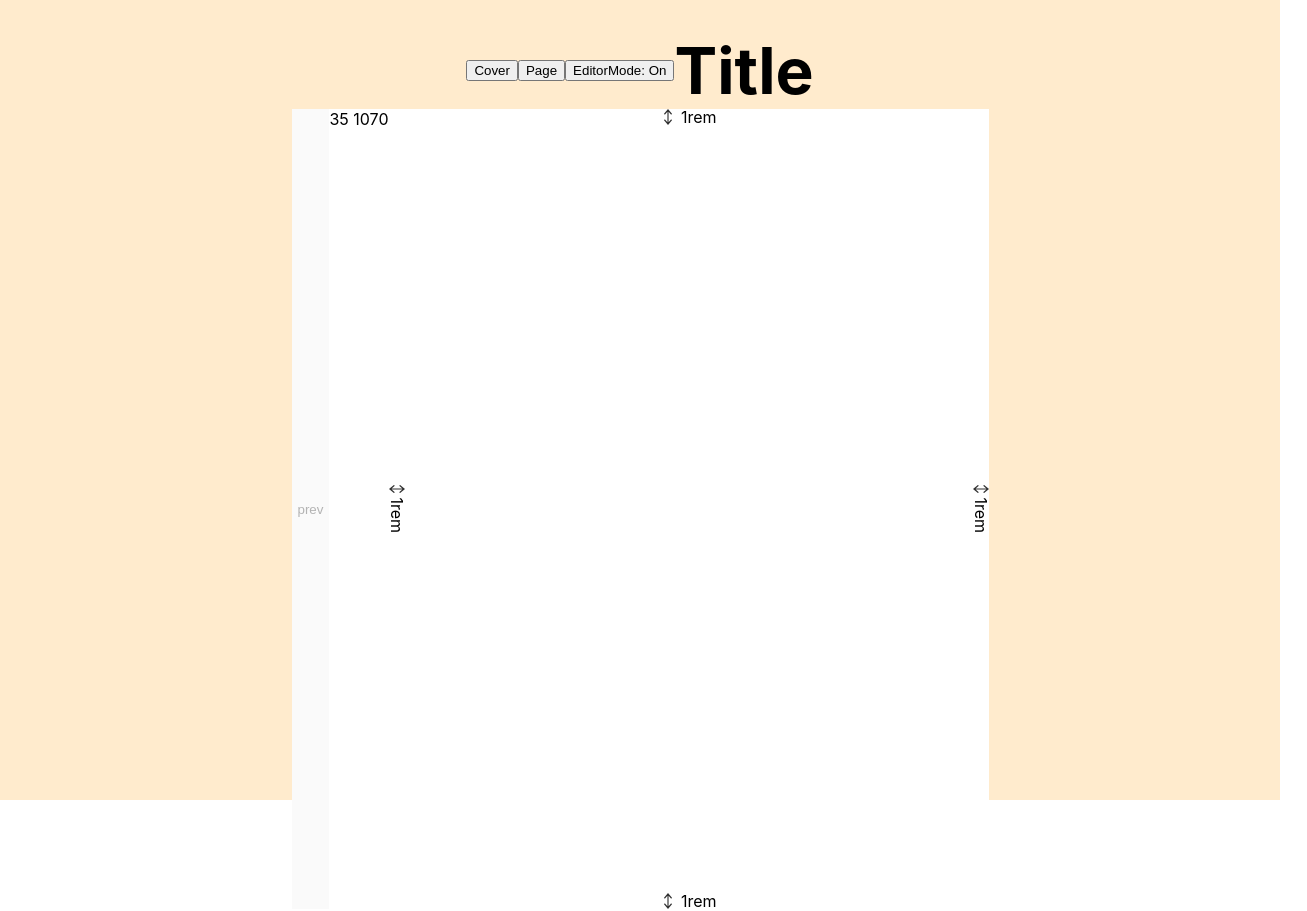
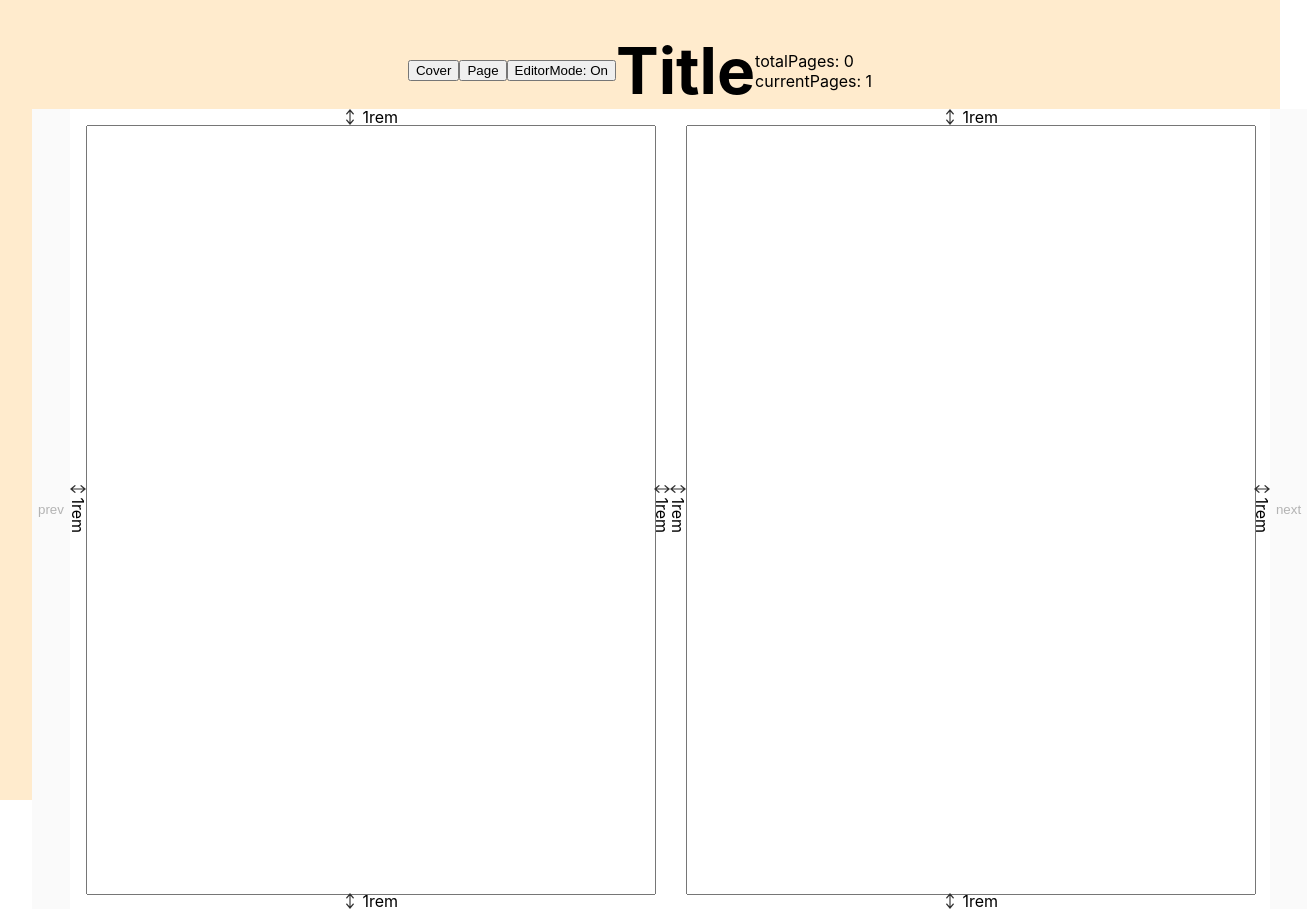
Before and after one commit to DrKiraDmitry/browserBook, a React (Create React App) app: page / in a window 1280 px wide. Shown: the whole page, 1307 px wide, since content can reach past the window. Built offline with nearby package versions, Linux system fonts and the light colour scheme.

Commit message:
New life new code

```diff
--- a/src/components/Book/PageForBook/PageForBook.tsx
+++ b/src/components/Book/PageForBook/PageForBook.tsx
@@ -3,6 +3,7 @@ import styles from "./PageForBook.module.scss";
 import { useRootStore } from "../../../utils/rootStoreUtils";
 import { ShowPaddingOnPageEditorMode } from "../../ShowPaddingOnPageEditorMode/ShowPaddingOnPageEditorMode";
 import { observer } from "mobx-react-lite";
+import { Editor } from "../../Editor";
 
 export const PageForBook: FC<{ text: string }> = observer(({ text }) => {
     const {
@@ -16,7 +17,7 @@ export const PageForBook: FC<{ text: string }> = observer(({ text }) => {
             {EditorMode && <ShowPaddingOnPageEditorMode data={setting.padding} />}
             {store.Aside && <div className={styles.PageForBook__side}>side</div>}
             <div className={styles.PageForBook__main}>
-                {EditorMode && <></>}
+                {EditorMode && <Editor />}
                 {!EditorMode && (
                     <div
                         className={styles.PageForBook__text}
@@ -37,27 +38,24 @@ export const PagesLayer = observer(() => {
         BookPageSettingsStore: setting,
     } = useRootStore();
 
-    const [currentPage, setCurrentPage] = useState(0);
-
     return (
         <>
             <button
                 style={{ border: 0 }}
-                onClick={() => setCurrentPage((prev) => prev - 2)}
-                disabled={currentPage === 0}
+                onClick={() => store.setCurrentPage(store.currentPage - 2)}
+                disabled={store.currentPage === 1}
             >
                 prev
             </button>
-            {store.Text.split("\n").length} {store.Text.length}
-            <PageForBook text={store.Text} />
-            {/*<PageForBook text={store.cutText()[currentPage + 1]} />*/}
-            {/*<button*/}
-            {/*    style={{ border: 0 }}*/}
-            {/*    onClick={() => setCurrentPage((prev) => prev + 2)}*/}
-            {/*    disabled={currentPage === store.totalPages() - 2}*/}
-            {/*>*/}
-            {/*    next*/}
-            {/*</button>*/}
+            <PageForBook text={store.currentCouple[0].text} />
+            <PageForBook text={store.currentCouple[1].text} />
+            <button
+                style={{ border: 0 }}
+                onClick={() => store.setCurrentPage(store.currentPage + 2)}
+                disabled={store.currentPage - 1 === store.totalPage * 2}
+            >
+                next
+            </button>
         </>
     );
 });
--- /dev/null
+++ b/src/components/Editor/index.tsx
@@ -0,0 +1,15 @@
+import React, { useRef, useState } from "react";
+import styles from "./styles/index.module.scss";
+
+export const Editor = () => {
+    const editorContainerRef = useRef<HTMLDivElement | null>(null);
+    const [mainState, setMainState] = useState("");
+
+    return (
+        <>
+            <div ref={editorContainerRef} className={styles.editor__container}>
+                <textarea className={styles.editor} onChange={(e) => setMainState(e.target.value)} value={mainState} />
+            </div>
+        </>
+    );
+};
--- /dev/null
+++ b/src/components/Editor/styles/index.module.scss
@@ -0,0 +1,16 @@
+.editor {
+    white-space: nowrap;
+    width: max-content;
+    height: 100%;
+    min-width: 100%;
+    padding: 0;
+    resize: none;
+    &__container {
+        width: 100%;
+    }
+}
+
+.absoluteBlock {
+    position: absolute;
+    inset: -50px auto auto -50px;
+}
--- a/src/pages/Book/BookPage.tsx
+++ b/src/pages/Book/BookPage.tsx
@@ -7,7 +7,7 @@ import { observer } from "mobx-react-lite";
 import { PageTypeEnum } from "../../stores/BookStore";
 
 export const BookPage = observer(() => {
-    const { BookStore: store } = useRootStore();
+    const { BookStore: store, BookPageStore } = useRootStore();
     return (
         <div className={styles.BookPage__container}>
             <div style={{ display: "flex", justifyContent: "center", alignItems: "center" }}>
@@ -17,6 +17,10 @@ export const BookPage = observer(() => {
                     EditorMode: {store.EditorMode ? "On" : "Off"}
                 </button>
                 <h1 className={styles.BookPage__title}>Title</h1>
+                <div style={{ display: "flex", flexDirection: "column" }}>
+                    <div>totalPages: {BookPageStore.totalPage}</div>
+                    <div>currentPages: {BookPageStore.currentPage}</div>
+                </div>
             </div>
             <div className={styles.BookPage__book}>
                 {
--- a/src/stores/BookPageStore.ts
+++ b/src/stores/BookPageStore.ts
@@ -1,5 +1,4 @@
 import { action, computed, makeAutoObservable } from "mobx";
-import { BigText, VeryBigText, Text } from "../components/Book/PageForBook/Text";
 
 type Couple = {
     text: string;
@@ -8,46 +7,42 @@ type Couple = {
             element: number;
         }
     ];
-}[][];
+}[];
 
 export class BookPageStore {
     Aside: boolean = false;
     BottomSide: boolean = false;
-    Text: string = Text;
-    lengthPage = 1400;
-    currentPage = 0;
+    currentPage = 1;
 
-    couple: Couple = [
+    allBook: Couple[] = [
         [
             {
-                text: "text",
+                text: "",
             },
-            { text: "" },
+            {
+                text: "",
+            },
         ],
     ];
+
+    currentCouple: Couple = this.allBook[Math.floor(this.currentPage % 2) ? this.currentPage - 1 : this.currentPage];
 
     constructor() {
         makeAutoObservable(this);
     }
 
-    @action init() {
-        //48 вмещает сейчас
-        // const res = VeryBigText;
-        // this.Text = res;
+    @action setCurrentPage(n: number) {
+        let page = n;
+        if (n === 0) page = 1;
+        if (n <= 0) page = 1;
+        if (this.allBook.length * 2 < n) page = this.allBook.length * 2;
+        this.currentPage = page;
+        return this.currentPage;
     }
 
-    // @action totalPages() {
-    //     const howPages = Math.round(this.Text.length / this.lengthPage) + 1;
-    //     return howPages % 2 ? howPages + 1 : howPages;
-    // }
-    //
-    // @action cutText() {
-    //     return new Array(this.totalPages()).fill(1).map((el, i) => {
-    //         return this.Text.slice(i * this.lengthPage, (i + 1) * this.lengthPage);
-    //     });
-    // }
+    @computed get totalPage() {
+        return this.allBook.length - 1;
+    }
 
-    @action TextAreaChange(text: string) {
-        this.Text = text;
-    }
+    @action init() {}
 }
--- /dev/null
+++ b/src/stores/EditorStore.ts
@@ -0,0 +1,3 @@
+export class EditorStore {
+    constructor() {}
+}
--- a/src/stores/RootStore.ts
+++ b/src/stores/RootStore.ts
@@ -2,12 +2,14 @@ import { makeAutoObservable, observable } from "mobx";
 import { BookPageStore } from "./BookPageStore";
 import { BookStore } from "./BookStore";
 import { BookPageSettingsStore } from "./BookPageSettingsStore";
+import { EditorStore } from "./EditorStore";
 // import { RouteNames, Routes } from "src/routes";
 
 export class RootStore {
     @observable BookPageSettingsStore = new BookPageSettingsStore();
     @observable BookPageStore = new BookPageStore();
     @observable BookStore = new BookStore();
+    @observable EditorStore = new EditorStore();
 
     constructor() {
         makeAutoObservable(this);
```
